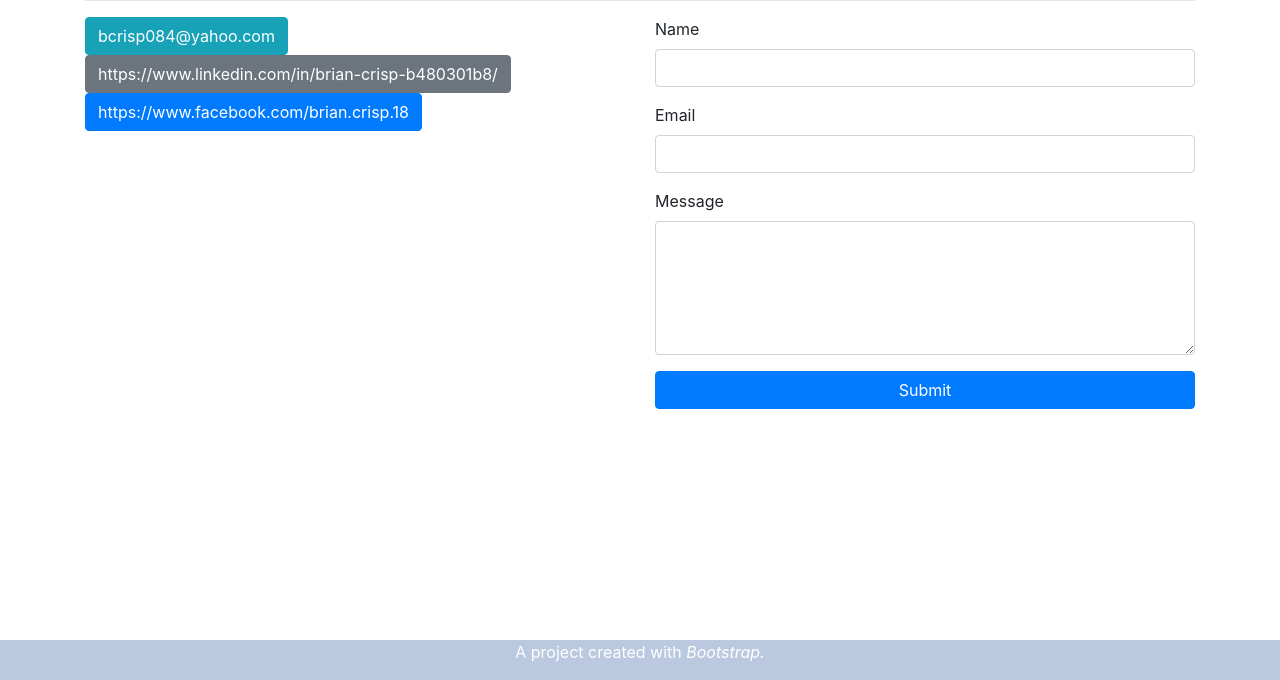
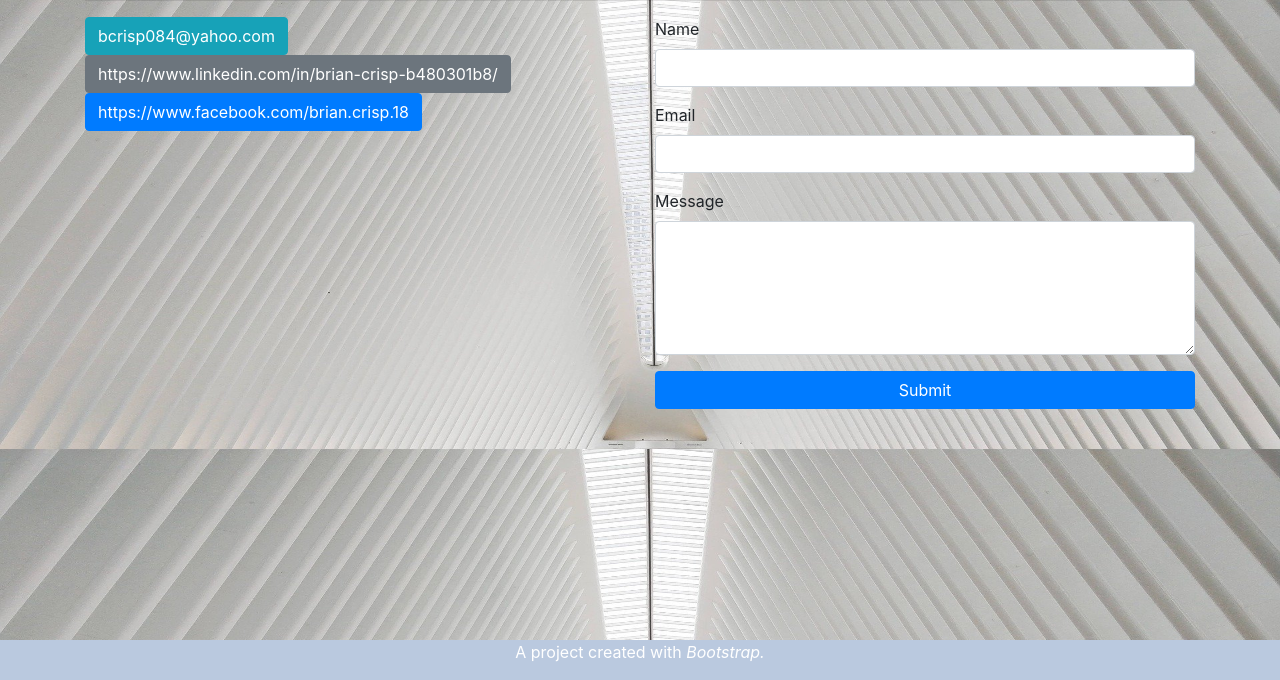
Before and after one commit to bcrisp084/Profile, a plain HTML site: page contact.html in a window 1280 px wide. Shown: the part 120-800 px from the top of the page. Drawn offline with nearby package versions, Linux system fonts and the light colour scheme.

Commit message:
fixed url problems

```diff
--- a/contact.html
+++ b/contact.html
@@ -31,7 +31,7 @@
         }
 
         body {
-            background: url(lines.jpg);
+            background: url(./images/lines.jpg);
             background-size: 100% 100%;
         }
     </style>
```
Also changed, not shown: index.html (+1 -1 lines), portfolio.html (+1 -1 lines).
